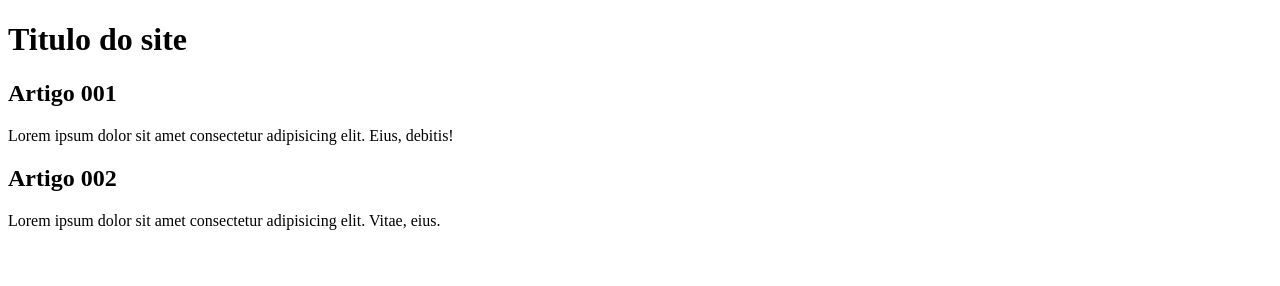
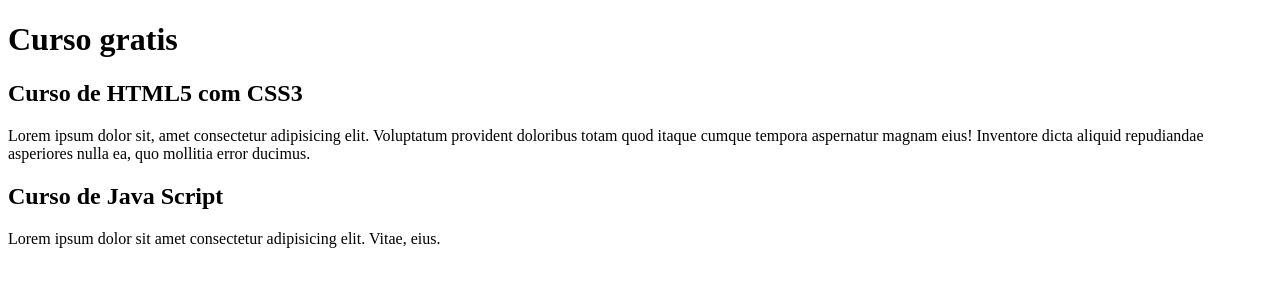
Before and after one commit to danie010830/projeto-site, a plain HTML site: page index.html in a window 1280 px wide. Drawn offline with Linux system fonts and the light colour scheme.

Commit message:
comecei a escrever o conteudo

```diff
--- a/index.html
+++ b/index.html
@@ -8,14 +8,14 @@
 <body>
   <main>
     <header>
-      <h1>Titulo do site</h1>
+      <h1>Curso gratis</h1>
     </header>
     <article>
-      <h2>Artigo 001</h2>
-      <p>Lorem ipsum dolor sit amet consectetur adipisicing elit. Eius, debitis!</p>
+      <h2>Curso de HTML5 com CSS3</h2>
+      <p>Lorem ipsum dolor sit, amet consectetur adipisicing elit. Voluptatum provident doloribus totam quod itaque cumque tempora aspernatur magnam eius! Inventore dicta aliquid repudiandae asperiores nulla ea, quo mollitia error ducimus.</p>
     </article>
     <article>
-      <h2>Artigo 002</h2>
+      <h2>Curso de Java Script</h2>
       <p>Lorem ipsum dolor sit amet consectetur adipisicing elit. Vitae, eius.</p>
     </article>
   </main>
```
